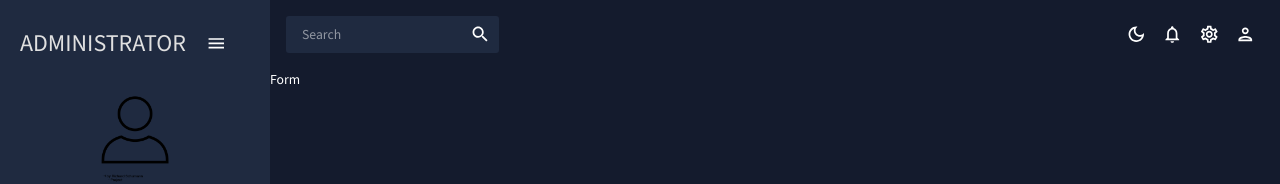
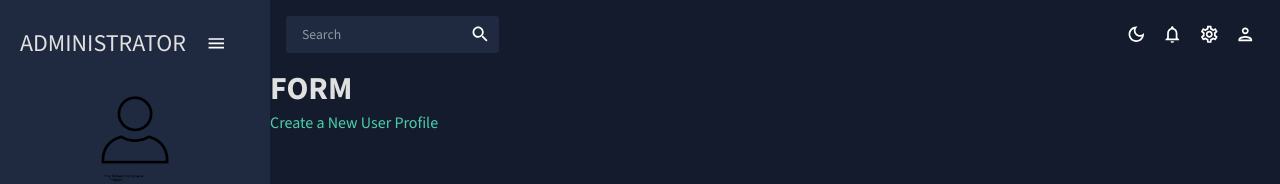
Before and after one commit to web-dev-london/dashboard-app, a React (Vite) app: page /form in a window 1280 px wide. Shown: the top 184 px of the page. Built offline with nearby package versions, Linux system fonts and the light colour scheme.

Commit message:
Refactor invoice component and team component

```diff
--- a/src/platforms/form/Form.tsx
+++ b/src/platforms/form/Form.tsx
@@ -1,8 +1,11 @@
+import Header from "../../components/Header"
 
 const Form = () => {
     return (
-        <div>Form</div>
+        <>
+            <Header title="FORM" subtitle="Create a New User Profile" />
+        </>
     )
 }
 
-export default Form
+export default Form;
--- a/src/platforms/invoices/Invoices.tsx
+++ b/src/platforms/invoices/Invoices.tsx
@@ -1,28 +1,15 @@
-import { Box, Typography, useTheme } from "@mui/material";
+import { Box, useTheme } from "@mui/material";
+import { DataGrid } from "@mui/x-data-grid";
+import Header from "../../components/Header";
+import { mockDataInvoices } from "../../data/mockData";
 import { tokens } from "../../theme";
-import Header from "../../components/Header";
-import { DataGrid } from "@mui/x-data-grid";
-import { mockDataInvoices } from "../../data/mockData";
+import InvoiceColumnView from "../../utility/InvoiceColumnView";
 
 
 const Invoices = () => {
     const { palette } = useTheme();
     const colors = tokens(palette.mode);
-
-    const columns = [
-        { field: "id", headerName: "ID" },
-        { field: "name", headerName: "Name", flex: 1, cellClassName: "name-column--cell" },
-        { field: "phone", headerName: "Phone Number", flex: 1 },
-        { field: 'email', headerName: "Email", flex: 1 },
-        {
-            field: "cost", headerName: "Cost", flex: 1, renderCell: <T extends { row: { cost: string } }>(params: T) => (
-                <Typography color={colors.greenAccent[500]}>
-                    ${params.row.cost}
-                </Typography>
-            )
-        },
-        { field: "date", headerName: "Date", flex: 1 },
-    ]
+    const { columns } = InvoiceColumnView();
 
     return (
         <Box m="20px">
--- a/src/platforms/team/Team.tsx
+++ b/src/platforms/team/Team.tsx
@@ -2,11 +2,11 @@ import { Box, useTheme } from '@mui/material';
 import { DataGrid } from '@mui/x-data-grid';
 import Header from '../../components/Header';
 import { mockDataTeam } from '../../data/mockData';
-import GridColumn from '../../utility/GridColumn';
+import TeamColumnView from '../../utility/TeamColumnView';
 import { tokens } from '../../theme';
 
 const Team = () => {
-    const { columns } = GridColumn();
+    const { columns } = TeamColumnView();
 
     const { palette } = useTheme();
     const colors = tokens(palette.mode);
--- /dev/null
+++ b/src/utility/InvoiceColumnView.tsx
@@ -0,0 +1,27 @@
+import { useTheme } from "@mui/material";
+import { Typography } from "@mui/material";
+import { tokens } from "../theme";
+
+const InvoiceColumnView = () => {
+    const { palette } = useTheme();
+    const colors = tokens(palette.mode);
+
+    const columns = [
+        { field: "id", headerName: "ID" },
+        { field: "name", headerName: "Name", flex: 1, cellClassName: "name-column--cell" },
+        { field: "phone", headerName: "Phone Number", flex: 1 },
+        { field: 'email', headerName: "Email", flex: 1 },
+        {
+            field: "cost", headerName: "Cost", flex: 1, renderCell: <T extends { row: { cost: string } }>(params: T) => (
+                <Typography color={colors.greenAccent[500]}>
+                    ${params.row.cost}
+                </Typography>
+            )
+        },
+        { field: "date", headerName: "Date", flex: 1 },
+    ]
+
+    return { columns: columns }
+}
+
+export default InvoiceColumnView;
--- a/src/utility/GridColumn.tsx
+++ b/src/utility/TeamColumnView.tsx
@@ -7,7 +7,7 @@ import { tokens } from '../theme';
 
 
 
-const GridColumn = () => {
+const TeamColumnView = () => {
     const { palette } = useTheme();
     const colors = tokens(palette.mode);
 
@@ -78,4 +78,4 @@ const GridColumn = () => {
     return { columns: columns }
 }
 
-export default GridColumn;
+export default TeamColumnView;
```
